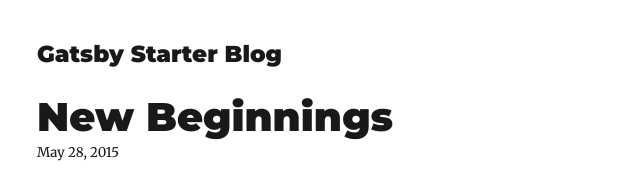
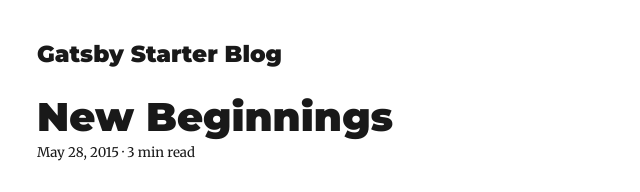
Before and after one commit to ankitjain28may/netlify-cms-gatsby, a Gatsby site: page /new-beginnings/ in a window 1280 px wide. Shown: the top 192 px of the page, 288-928 px from the left. Built offline with nearby package versions, Linux system fonts and the light colour scheme; Gatsby itself is replaced by a stand-in of ours; some packages are replaced by stand-ins of ours.

Commit message:
Added schema for tags and added read time

```diff
--- a/content/blog/hello-world/index.md
+++ b/content/blog/hello-world/index.md
@@ -2,9 +2,6 @@
 title: Hello World
 date: "2015-05-01T22:12:03.284Z"
 description: "Hello World"
-tags:
-  - Heroku
-  - Docker
 ---
 
 This is my first post on my new fake blog! How exciting!
--- a/gatsby-node.js
+++ b/gatsby-node.js
@@ -62,3 +62,39 @@ exports.onCreateNode = ({ node, actions, getNode }) => {
     })
   }
 }
+
+// exports.createSchemaCustomization = ({ actions }) => {
+//   const { createTypes } = actions
+//   const typeDefs = `
+//     type MarkdownRemark implements Node {
+//       frontmatter: Frontmatter
+//     }
+//     type Frontmatter {
+//       tags: [String!]!
+//     }
+//   `
+//   createTypes(typeDefs)
+// }
+
+exports.createSchemaCustomization = ({ actions, schema }) => {
+  const { createTypes } = actions
+  const typeDefs = [
+    "type MarkdownRemark implements Node { frontmatter: Frontmatter }",
+    schema.buildObjectType({
+      name: "Frontmatter",
+      fields: {
+        tags: {
+          type: "[String!]",
+          resolve(source, args, context, info) {
+            const { tags } = source
+            if (source.tags == null || (Array.isArray(tags) && !tags.length)) {
+              return []
+            }
+            return tags
+          },
+        },
+      },
+    }),
+  ]
+  createTypes(typeDefs)
+}
--- a/src/templates/blog-post.js
+++ b/src/templates/blog-post.js
@@ -36,7 +36,7 @@ const BlogPostTemplate = ({ data, pageContext, location }) => {
               marginBottom: rhythm(1),
             }}
           >
-            {post.frontmatter.date}
+            {post.frontmatter.date} · {post.timeToRead} min read
           </p>
         </header>
         <section dangerouslySetInnerHTML={{ __html: post.html }} />
@@ -100,6 +100,10 @@ export const pageQuery = graphql`
         description
         tags
       }
+      wordCount {
+        words
+      }
+      timeToRead
     }
   }
 `
```
